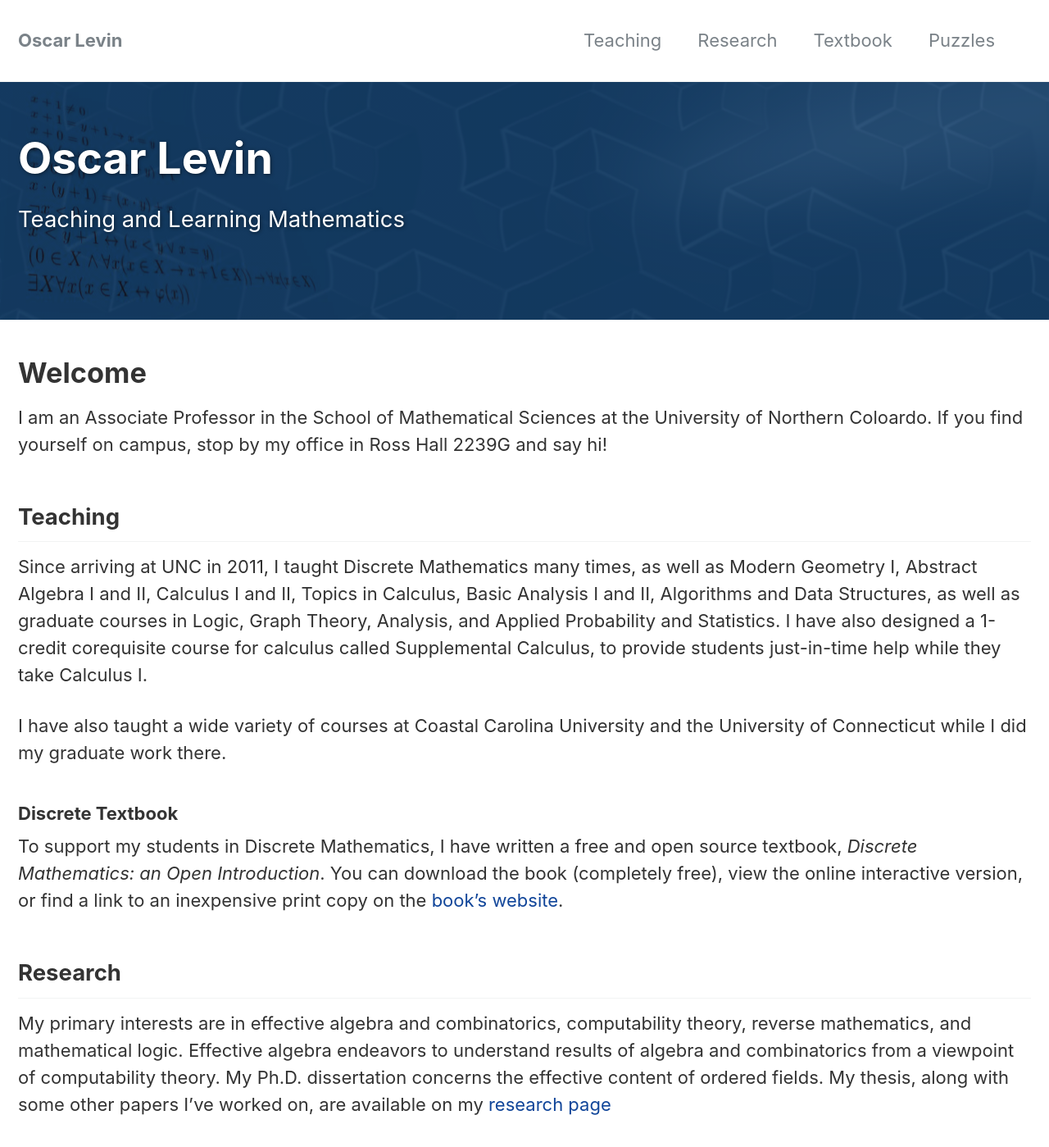
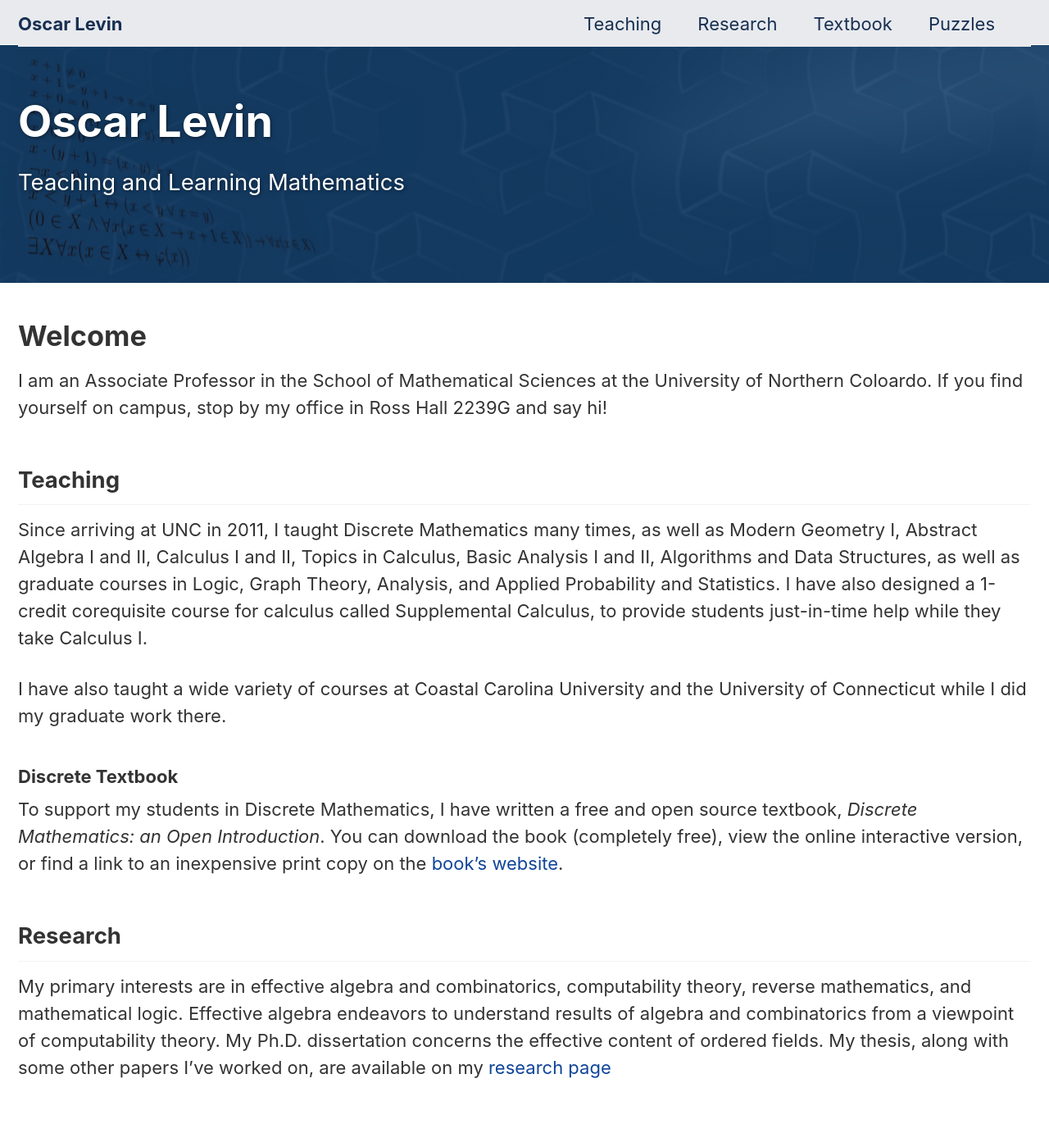
Before and after one commit to oscarlevin/oscarlevin.github.io, a Jekyll site: the page built from index.md, in a window 1280 px wide and 1400 px high. Shown: the whole window at 82% size. Built offline with Jekyll 4.4.1, drawn with Linux system fonts in a browser that asks for light colours.

Commit message:
changed nav styling

```diff
--- a/_sass/minimal-mistakes/_base.scss
+++ b/_sass/minimal-mistakes/_base.scss
@@ -10,7 +10,8 @@ html {
 
 body {
   margin: 0;
-  padding: 0;
+  // padding: 0;
+  padding: 55px 0 0;
   color: $text-color;
   font-family: $global-font-family;
   line-height: 1.5;
--- a/_sass/minimal-mistakes/_masthead.scss
+++ b/_sass/minimal-mistakes/_masthead.scss
@@ -3,8 +3,13 @@
    ========================================================================== */
 
 .masthead {
-  position: relative;
-  border-bottom: 1px solid $border-color;
+  // position: relative;
+  position: fixed;
+  top: 0;
+  width: 100%;
+  height: 55px;
+  background-color: $nav-background-color;
+  border-bottom: 1px solid lighten($nav-background-color, 10%);
   -webkit-animation: intro 0.3s both;
           animation: intro 0.3s both;
   -webkit-animation-delay: 0.15s;
@@ -18,7 +23,7 @@
     display: flex;
     -webkit-box-pack: justify;
      justify-content: space-between;
-    padding: 1em 1em 1em;
+    padding: 2px 1em 0em;
     font-family: $sans-serif-narrow;
 
     @include breakpoint($x-large) {
--- a/_sass/minimal-mistakes/_navigation.scss
+++ b/_sass/minimal-mistakes/_navigation.scss
@@ -179,7 +179,7 @@
   display: flex;
   -webkit-box-align: center;
         align-items: center;
-  background: $background-color;
+  background: $nav-background-color;
 
   a {
     display: block;
--- a/_sass/minimal-mistakes/_variables.scss
+++ b/_sass/minimal-mistakes/_variables.scss
@@ -50,14 +50,17 @@ $type-size-8                : 0.625em !default;  // ~10px
 $gray                       : #7a8288 !default;
 $dark-gray                  : mix(#000, $gray, 40%) !default;
 $darker-gray                : mix(#000, $gray, 60%) !default;
+$very-dark-gray             : mix(#000000, #ffffff, 80%);
 $light-gray                 : mix(#fff, $gray, 50%) !default;
 $lighter-gray               : mix(#fff, $gray, 90%) !default;
+$dark-blue                  : #172f51;
 
 $body-color                 : #fff !default;
 $background-color           : #fff !default;
+$nav-background-color       : mix(#fff, $dark-blue, 90%);
 $code-background-color      : #fafafa !default;
 $code-background-color-dark : $light-gray !default;
-$text-color                 : $dark-gray !default;
+$text-color                 : $very-dark-gray !default;
 $border-color               : $lighter-gray !default;
 
 $primary-color              : #7a8288 !default;
@@ -94,7 +97,7 @@ $xing-color                 : #006567 !default;
 $link-color                 : $info-color !default;
 $link-color-hover           : mix(#000, $link-color, 25%) !default;
 $link-color-visited         : mix(#fff, $link-color, 25%) !default;
-$masthead-link-color        : $primary-color !default;
+$masthead-link-color        : $dark-blue; //$primary-color !default;
 $masthead-link-color-hover  : mix(#000, $primary-color, 25%) !default;
 $navicon-link-color-hover   : mix(#fff, $primary-color, 75%) !default;
 
--- a/assets/css/main.scss
+++ b/assets/css/main.scss
@@ -4,11 +4,9 @@
 
 @charset "utf-8";
 
-$very-dark-gray: mix(#000000, #ffffff, 80%);
-$dark-blue: #293a66;
 
-$text-color: $very-dark-gray;
-// $masthead-link-color: $dark-blue;
+
+
 $link-color: #104599;
 
 @import "minimal-mistakes";
```
